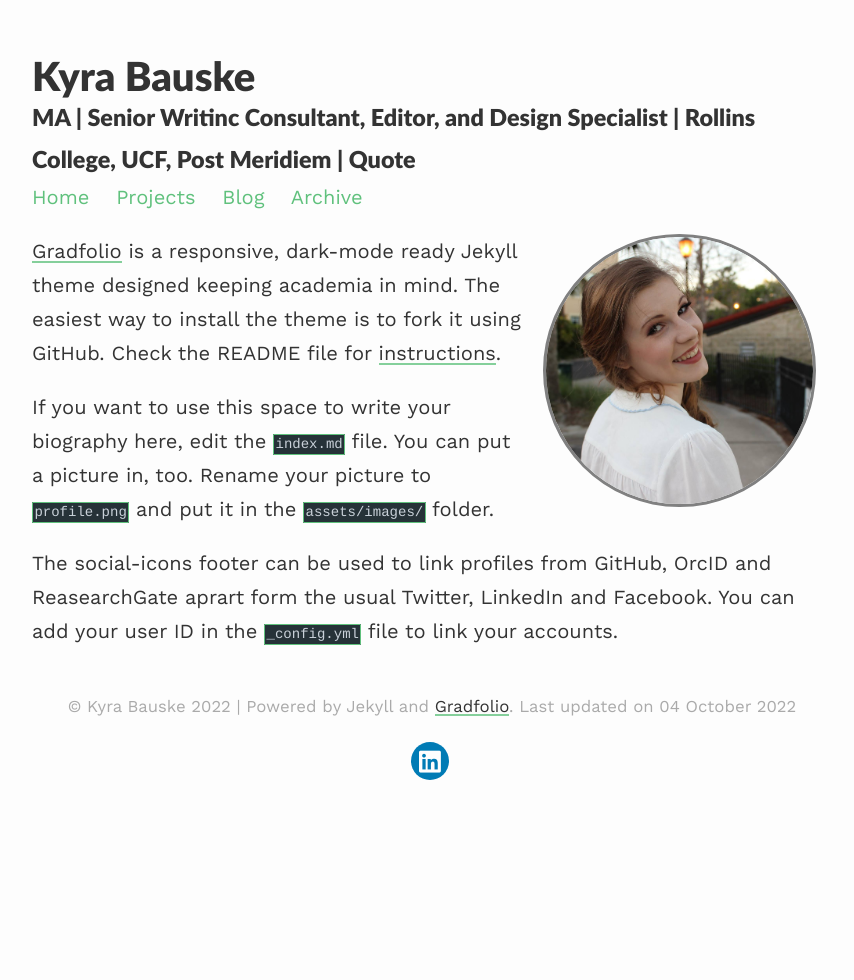
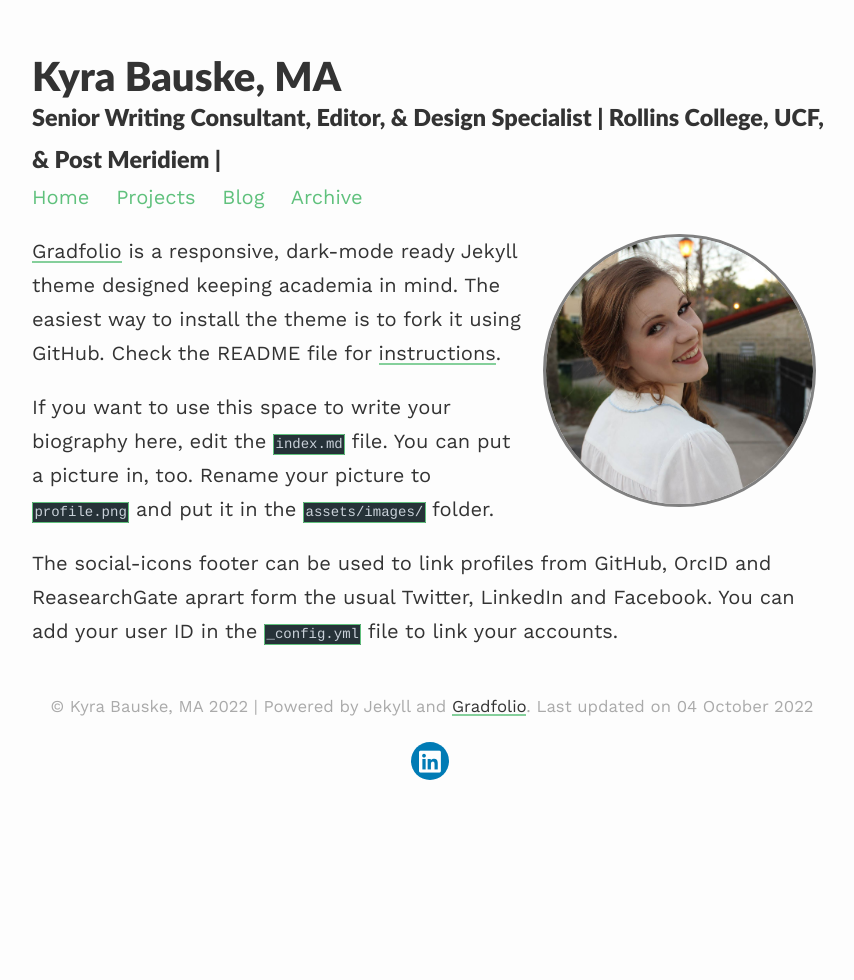
Before and after one commit to TK01079/GradPortfolioDemo, a Jekyll site: the page built from index.md, in a window 1280 px wide. Shown: the whole page, without its empty margins (208-1062 px from the left). Built offline with Jekyll 4.4.1, drawn with Linux system fonts in a browser that asks for light colours; nearby versions of some CDN libraries.

Commit message:
adjusted description fixed typos

```diff
--- a/_config.yml
+++ b/_config.yml
@@ -1,7 +1,7 @@
 ### your site title here
 
-title: Kyra Bauske
-description: MA | Senior Writinc Consultant, Editor, and Design Specialist | Rollins College, UCF, Post Meridiem | Quote
+title: Kyra Bauske, MA
+description: Senior Writing Consultant, Editor, & Design Specialist | Rollins College, UCF, & Post Meridiem |
 
 baseurl: /GradPortfolioDemo #name of GitHub repository
 url: "" #custom url to be used instead of GitHub repository
```
